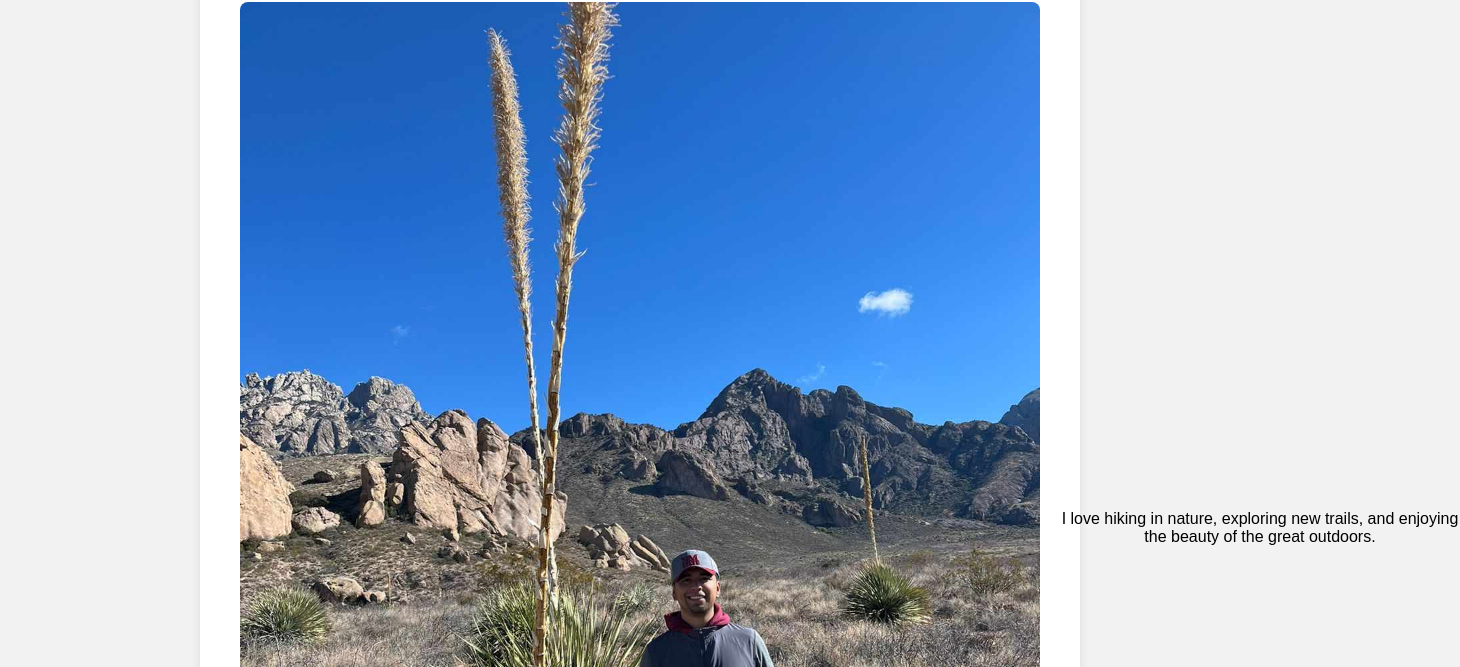
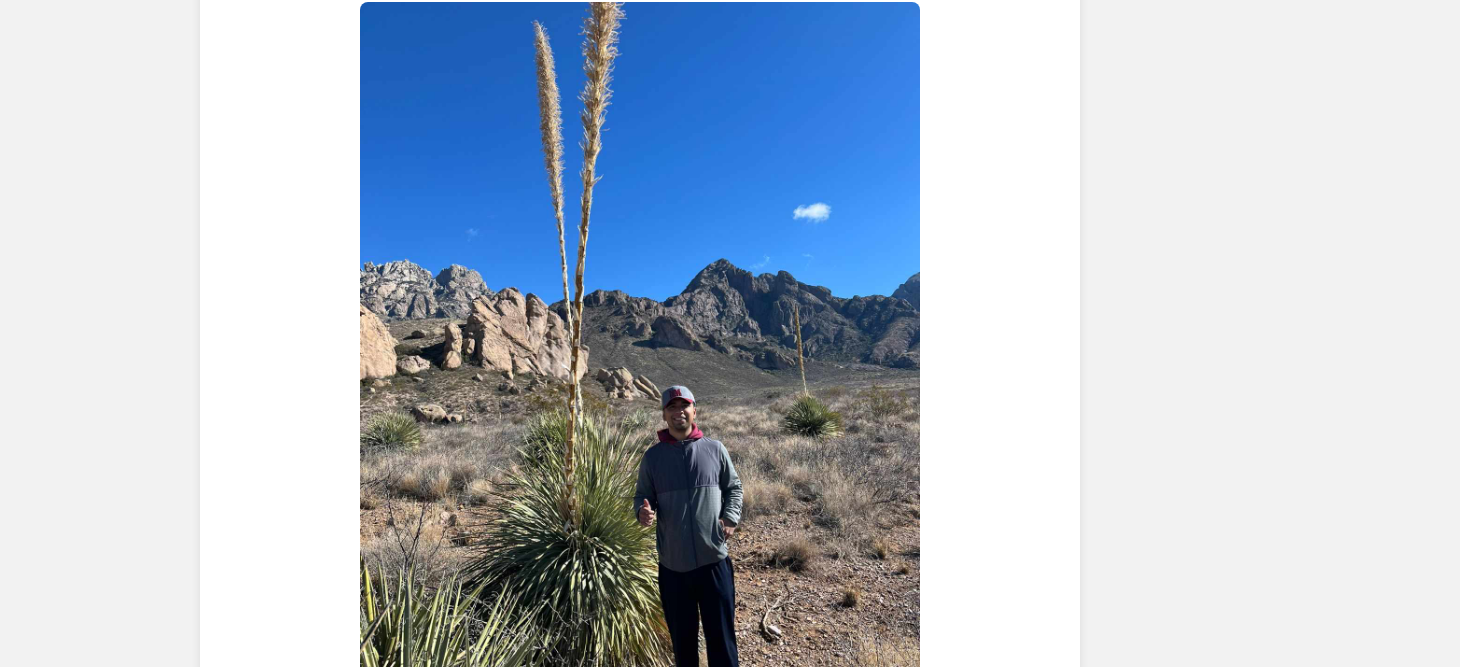
Before and after one commit to Ricardo711/Ricardo711.github.io, a plain HTML site: page hobbys.html in a window 1280 px wide. Shown: the part 353-1020 px from the top of the page, 1460 px wide, since content can reach past the window. Drawn offline with Linux system fonts and the light colour scheme.

Commit message:
Update hobbys.html

```diff
--- a/hobbys.html
+++ b/hobbys.html
@@ -40,14 +40,14 @@
     .hobby {
         display: flex;
         align-items: center;
+        flex-direction: column;
     }
     .hobby img {
-        flex: 0 0 50%;
-        margin-right: 20px;
+        max-width: 70%;
+        margin-bottom: 20px;
     }
     .hobby p {
-        flex: 0 0 50%;
-        margin-top: 0;
+        text-align: center;
     }
     }
 
```
